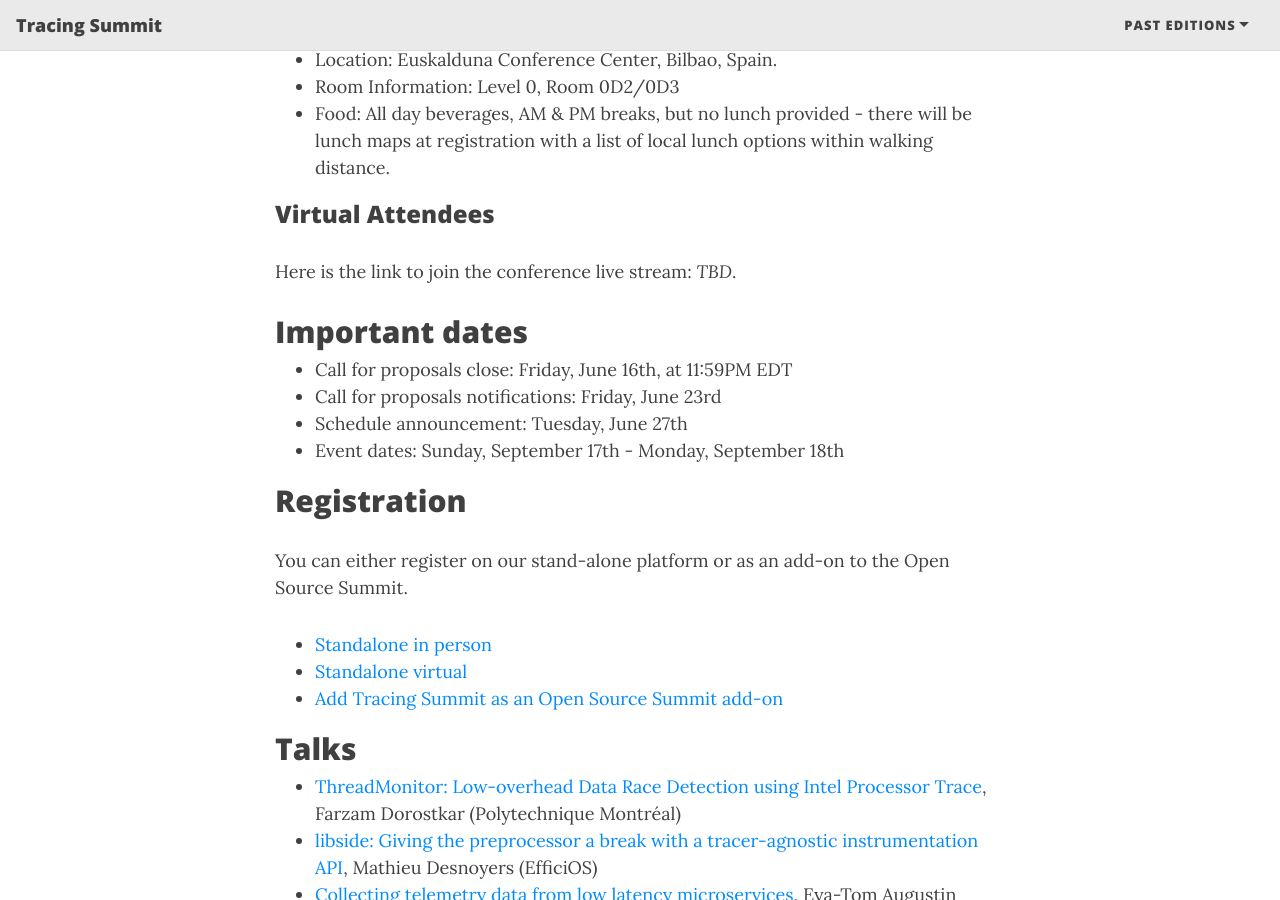
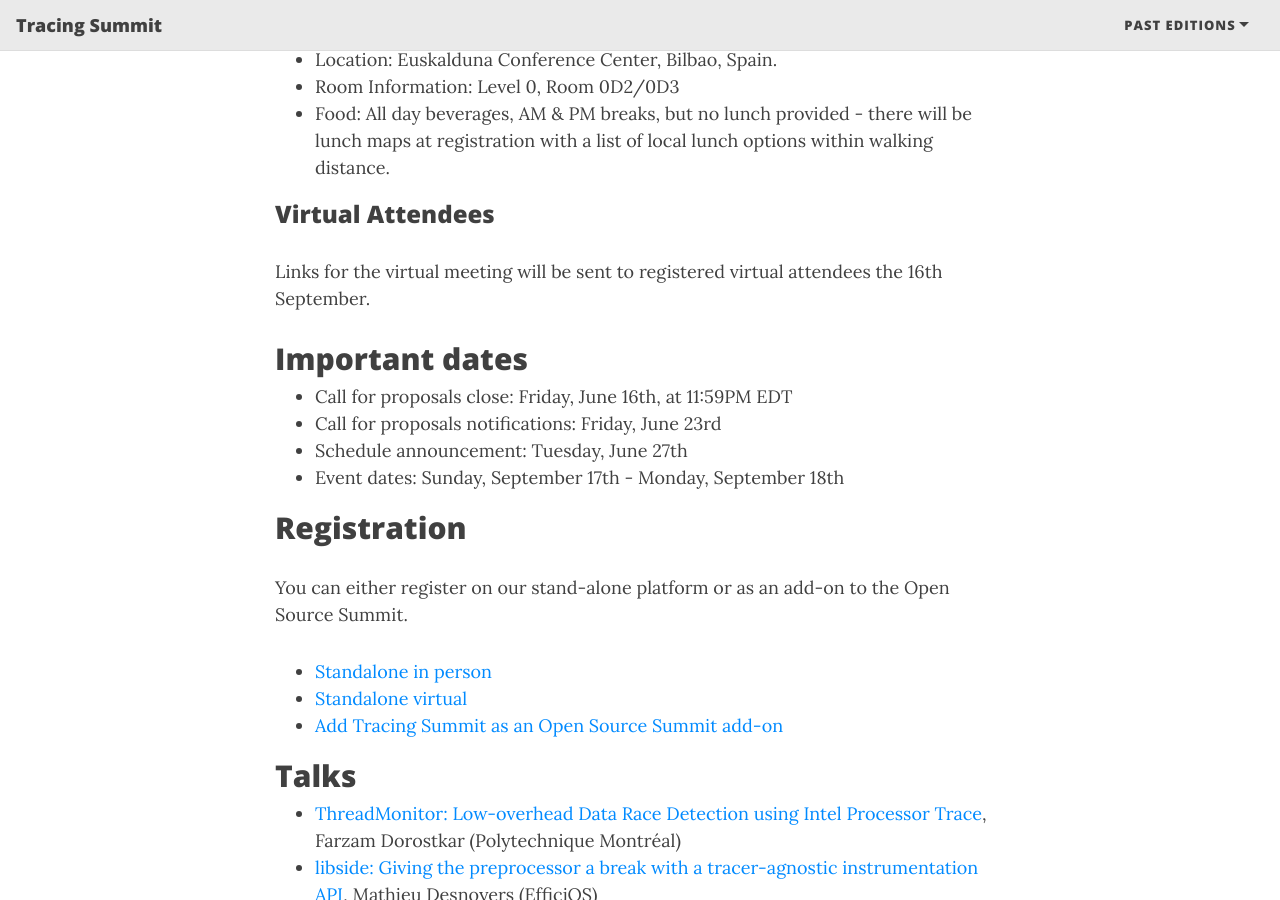
Before and after one commit to tracingsummit/tracingsummit.github.io, a Jekyll site: the page built from index.md, in a window 1280 px wide and 900 px high, scrolled down 794 px. Built offline with Jekyll 4.4.1, drawn with Linux system fonts in a browser that asks for light colours; nearby versions of some CDN libraries.

Commit message:
index: Add virtual attendees details
Signed-off-by: Olivier Dion <odion@efficios.com>

```diff
--- a/index.md
+++ b/index.md
@@ -33,7 +33,8 @@ real-time systems, as well as kernel development.
 
 ### Virtual Attendees
 
-Here is the link to join the conference live stream: *TBD*.
+Links for the virtual meeting will be sent to registered virtual attendees the
+16th September.
 
 ## Important dates
 
```
